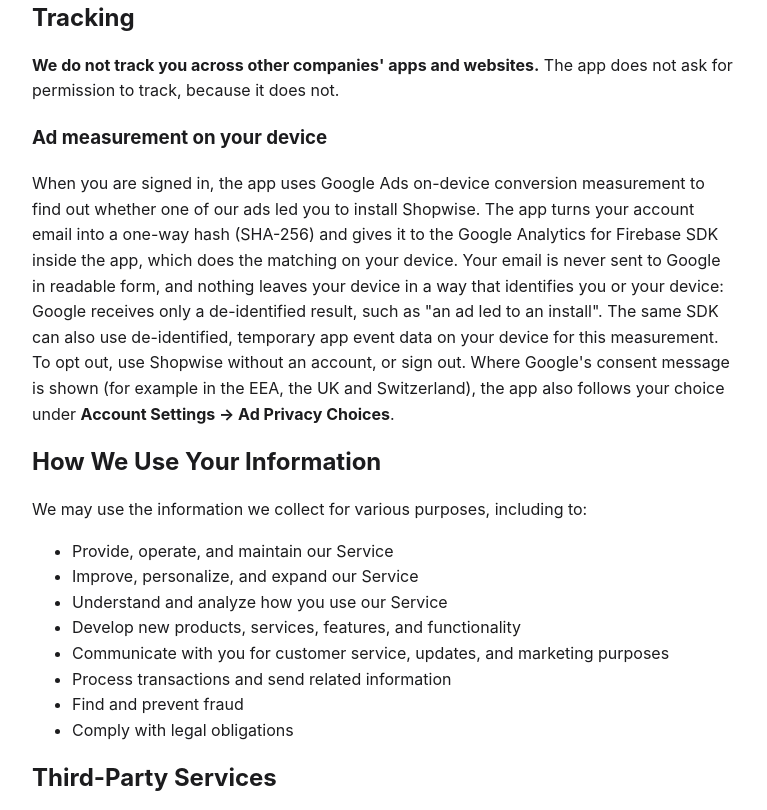
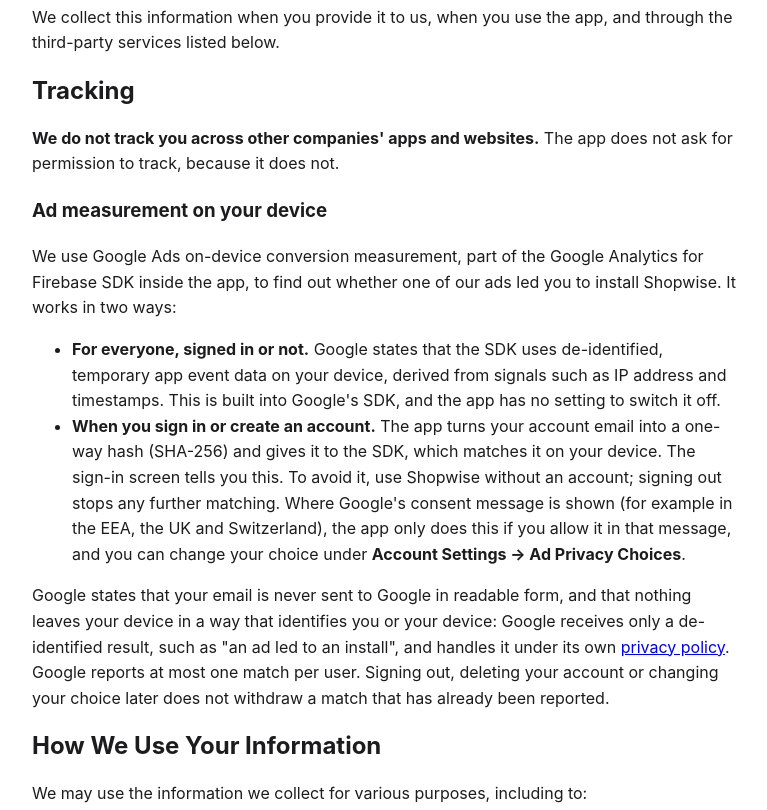
Before and after one commit to EillotBappo/shopwise-legal, a plain HTML site: page privacy.html in a window 1280 px wide. Shown: the part 1251-2061 px from the top of the page, without its empty margins (256-1023 px from the left). Drawn offline with Linux system fonts and the light colour scheme.

Commit message:
Privacy: correct on-device ad measurement disclosure
Ad measurement runs in two ways: the SDK's de-identified event data for
every user, signed in or not, which the app cannot switch off, and the
hashed account email after sign-in. Say how to avoid the email part, that a
reported match is not withdrawn by signing out, and attribute the
de-identification claims to Google.

Email address now lists developer advertising as a purpose, matching the
app's privacy manifest. Shopwise Plus no longer claims that no advertising
data is collected, and the third-party section confirms equal protection.

Co-Authored-By: Claude Opus 5.5 <noreply@anthropic.com>

```diff
--- a/privacy.html
+++ b/privacy.html
@@ -31,13 +31,13 @@ exactly, the App Privacy answers filed in App Store Connect and the
   <thead><tr><th>Data</th><th>Why we collect it</th><th>Linked to you</th></tr></thead>
   <tbody>
     <tr><td>Name</td><td>App functionality — your account</td><td>Yes</td></tr>
-    <tr><td>Email address</td><td>App functionality — sign-in and account recovery</td><td>Yes</td></tr>
+    <tr><td>Email address</td><td>App functionality — sign-in and account recovery. Developer's advertising — measuring our own ads, matched on your device (see Tracking)</td><td>Yes</td></tr>
     <tr><td>User ID</td><td>App functionality — to keep your lists and saved leaflets on your account</td><td>Yes</td></tr>
     <tr><td>Your lists and saved items</td><td>App functionality — shopping lists, liked deals, loyalty cards</td><td>Yes</td></tr>
     <tr><td>Coarse location</td><td>Advertising and analytics — relevant ads and nearby retailers</td><td>Yes</td></tr>
     <tr><td>Device ID</td><td>Advertising and analytics</td><td>Yes</td></tr>
     <tr><td>Product interaction</td><td>Advertising and analytics — which deals and leaflets are opened</td><td>Yes</td></tr>
-    <tr><td>Advertising data</td><td>Advertising — which ads were shown</td><td>Yes</td></tr>
+    <tr><td>Advertising data</td><td>Advertising — which ads were shown, and whether one of our ads led to your install</td><td>Yes</td></tr>
     <tr><td>Search history</td><td>Analytics — what people search for in the app</td><td>Yes</td></tr>
     <tr><td>Purchase history</td><td>Analytics — Shopwise Plus subscription events</td><td>Yes</td></tr>
     <tr><td>Crash data</td><td>Analytics — diagnosing crashes</td><td>No</td></tr>
@@ -54,18 +54,30 @@ and through the third-party services listed below.</p>
 The app does not ask for permission to track, because it does not.</p>
 
 <h3>Ad measurement on your device</h3>
-<p>When you are signed in, the app uses Google Ads on-device conversion
-measurement to find out whether one of our ads led you to install Shopwise. The
-app turns your account email into a one-way hash (SHA-256) and gives it to the
-Google Analytics for Firebase SDK inside the app, which does the matching on
-your device. Your email is never sent to Google in readable form, and nothing
-leaves your device in a way that identifies you or your device: Google receives
-only a de-identified result, such as &quot;an ad led to an install&quot;. The same
-SDK can also use de-identified, temporary app event data on your device for
-this measurement. To opt out, use Shopwise without an account, or sign out.
-Where Google's consent message is shown (for example in the EEA, the UK and
-Switzerland), the app also follows your choice under <strong>Account Settings →
-Ad Privacy Choices</strong>.</p>
+<p>We use Google Ads on-device conversion measurement, part of the Google
+Analytics for Firebase SDK inside the app, to find out whether one of our ads
+led you to install Shopwise. It works in two ways:</p>
+<ul>
+  <li><strong>For everyone, signed in or not.</strong> Google states that the
+  SDK uses de-identified, temporary app event data on your device, derived from
+  signals such as IP address and timestamps. This is built into Google's SDK,
+  and the app has no setting to switch it off.</li>
+  <li><strong>When you sign in or create an account.</strong> The app turns
+  your account email into a one-way hash (SHA-256) and gives it to the SDK,
+  which matches it on your device. The sign-in screen tells you this. To avoid
+  it, use Shopwise without an account; signing out stops any further matching.
+  Where Google's consent message is shown (for example in the EEA, the UK and
+  Switzerland), the app only does this if you allow it in that message, and you
+  can change your choice under <strong>Account Settings → Ad Privacy
+  Choices</strong>.</li>
+</ul>
+<p>Google states that your email is never sent to Google in readable form, and
+that nothing leaves your device in a way that identifies you or your device:
+Google receives only a de-identified result, such as &quot;an ad led to an
+install&quot;, and handles it under its own
+<a href="https://policies.google.com/privacy">privacy policy</a>. Google reports
+at most one match per user. Signing out, deleting your account or changing your
+choice later does not withdraw a match that has already been reported.</p>
 
 
 <h2>How We Use Your Information</h2>
@@ -91,11 +103,14 @@ Ad Privacy Choices</strong>.</p>
     <tr><td>Google Firebase Analytics</td><td>Tells us which features are used</td><td>Product interaction, search history, purchase history, device ID, diagnostics</td></tr>
     <tr><td>Supabase</td><td>Database, authentication and file storage</td><td>Name, email address, user ID, your lists and saved items</td></tr>
     <tr><td>Apple</td><td>Processes Shopwise Plus subscriptions</td><td>Purchase transactions. We never see your payment details.</td></tr>
-    <tr><td>Google Ads on-device conversion measurement (in the app, through Firebase Analytics)</td><td>Tells us whether our ads led to installs, by matching on your device</td><td>A de-identified result only. Your email is hashed and matched on your device and is never sent to Google in readable form.</td></tr>
+    <tr><td>Google Ads on-device conversion measurement (in the app, through Firebase Analytics)</td><td>Tells us whether our ads led to installs, by matching on your device</td><td>A de-identified result only, according to Google. Your email is hashed and matched on your device; Google states it is never sent to Google in readable form.</td></tr>
     <tr><td>Google Ads tag (this website only)</td><td>Measures visits to this website from our ads</td><td>Pages visited, IP address, browser details and cookies, on the website only. Not used in the app.</td></tr>
   </tbody>
 </table>
-<p>Shopwise Plus removes ads. If you subscribe, no advertising data is collected.</p>
+<p>Shopwise Plus removes ads, and AdMob receives no advertising data from
+subscribers. Ad measurement on your device (see Tracking) still applies.</p>
+<p>We confirm that each of these services provides the same or equal protection
+of your data as stated in this policy.</p>
 
 
 <h2>Deleting Your Account and Data</h2>
```
